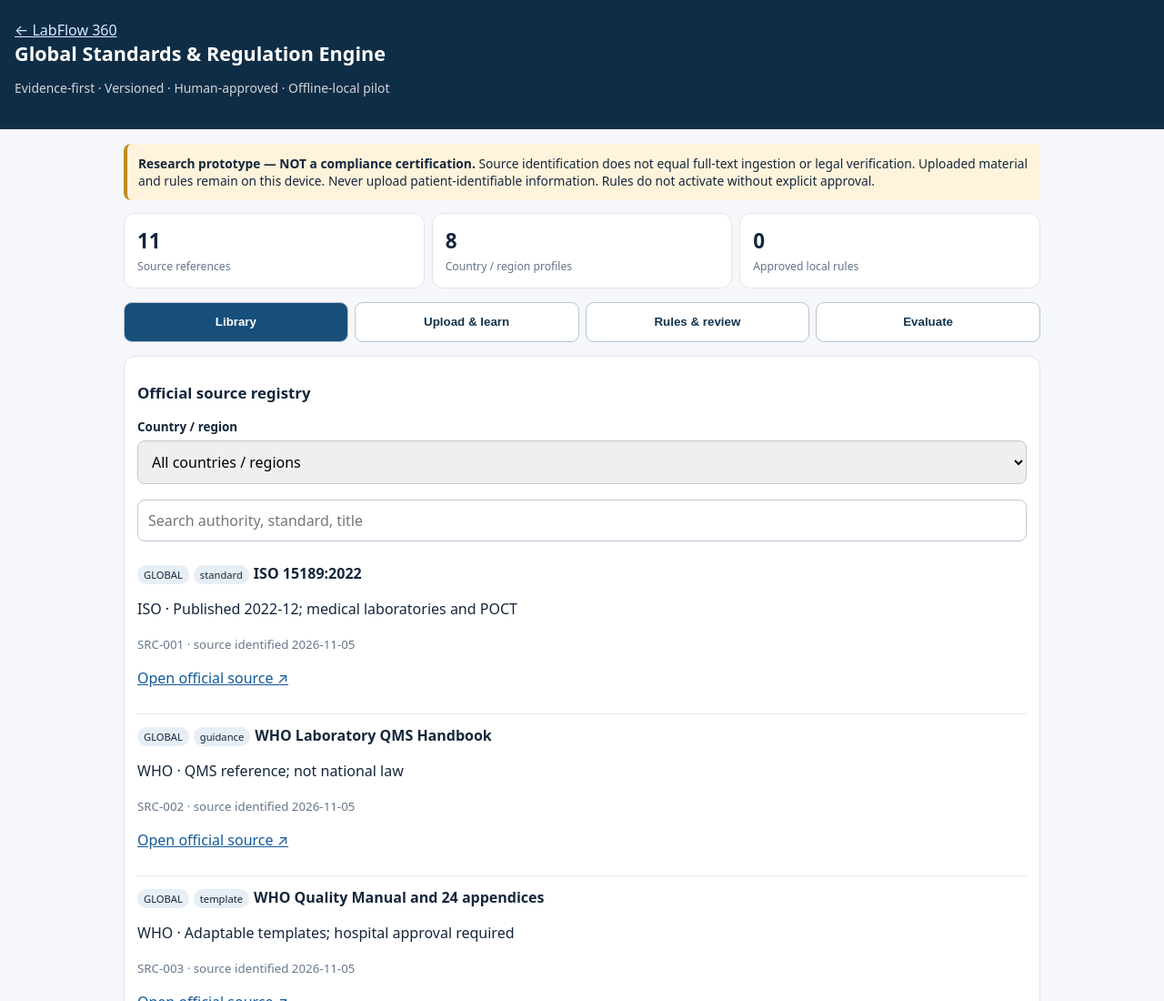
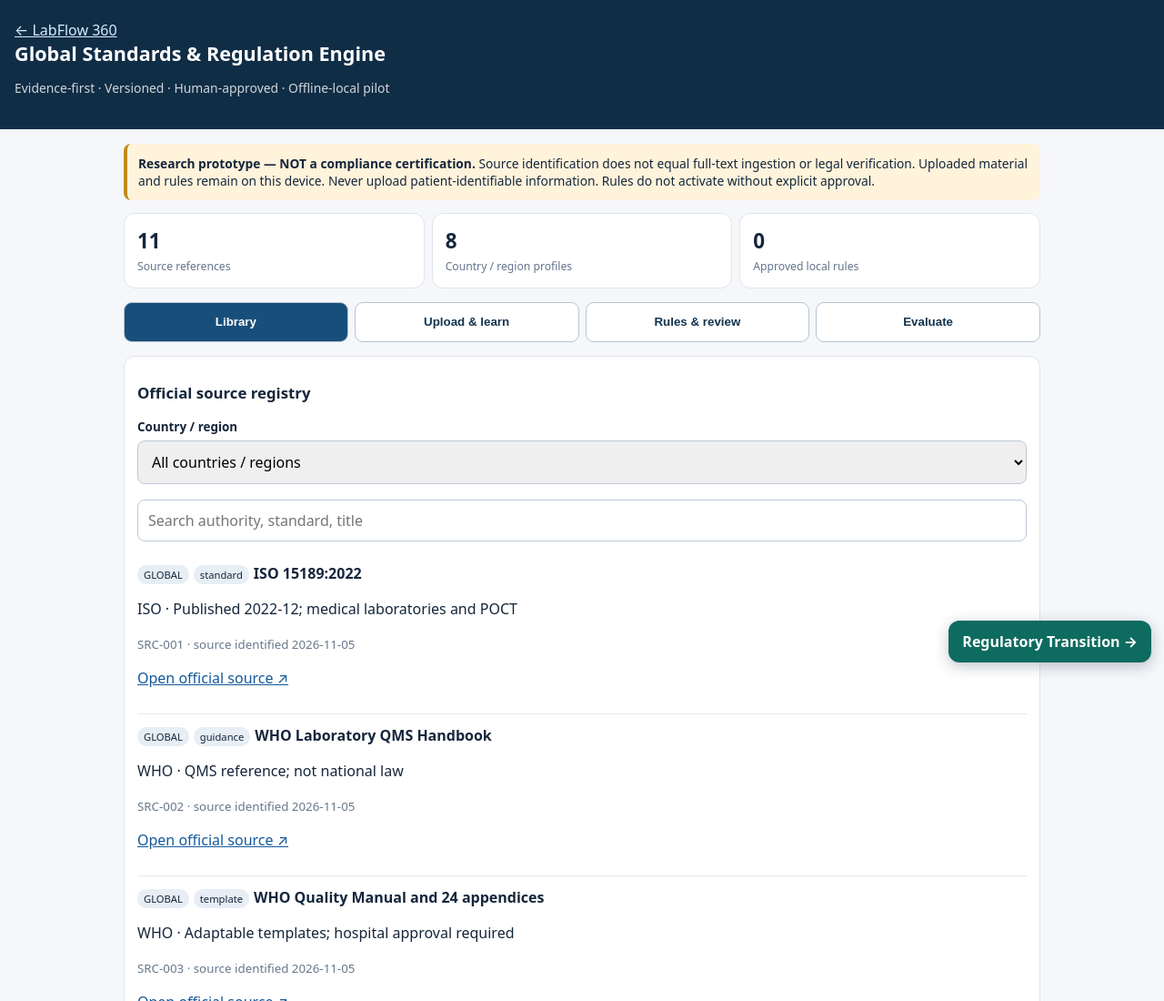
Before and after one commit to ukdscheon-coder/labflow360demo, a plain HTML site: page standards.html in a window 1280 px wide. Shown: the top 1100 px of the page at 91% size. Drawn offline with Linux system fonts and the light colour scheme.

Commit message:
Link standards library to regulatory transition pilot

```diff
--- a/standards.html
+++ b/standards.html
@@ -30,4 +30,4 @@ $("run").onclick=()=>{let evidence;try{evidence=JSON.parse($("evidence").value);
 $("export").onclick=()=>{let b=new Blob([JSON.stringify({schema:"labflow360-standards-v1",exported:new Date().toISOString(),...db},null,2)],{type:"application/json"}),u=URL.createObjectURL(b),a=document.createElement("a");a.href=u;a.download="labflow360-standards-backup.json";a.click();setTimeout(()=>URL.revokeObjectURL(u),1000)};
 $("importButton").onclick=()=>$("importFile").click();$("importFile").onchange=async e=>{try{let f=e.target.files[0];if(!f||f.size>2000000)throw Error("Maximum 2MB");let x=JSON.parse(await f.text());if(x.schema!=="labflow360-standards-v1"||!Array.isArray(x.docs)||!Array.isArray(x.rules))throw Error("Invalid backup schema");if(!confirm("Replace local records with imported data? Imported rules will require re-approval."))return;db={docs:x.docs.map(d=>({...d,status:"unverified_draft"})),rules:x.rules.map(r=>({...r,status:"draft"}))};save();msg("Imported as drafts. Previous approvals cleared.")}catch(err){msg("Import failed: "+err.message)}};
 render();
-</script></body></html>
+</script><a href="/transition.html" style="position:fixed;bottom:72px;right:14px;z-index:99;background:#0e6b60;color:#fff;text-decoration:none;border-radius:12px;padding:12px 15px;box-shadow:0 4px 16px #1234;font-weight:700">Regulatory Transition →</a></body></html>
```
